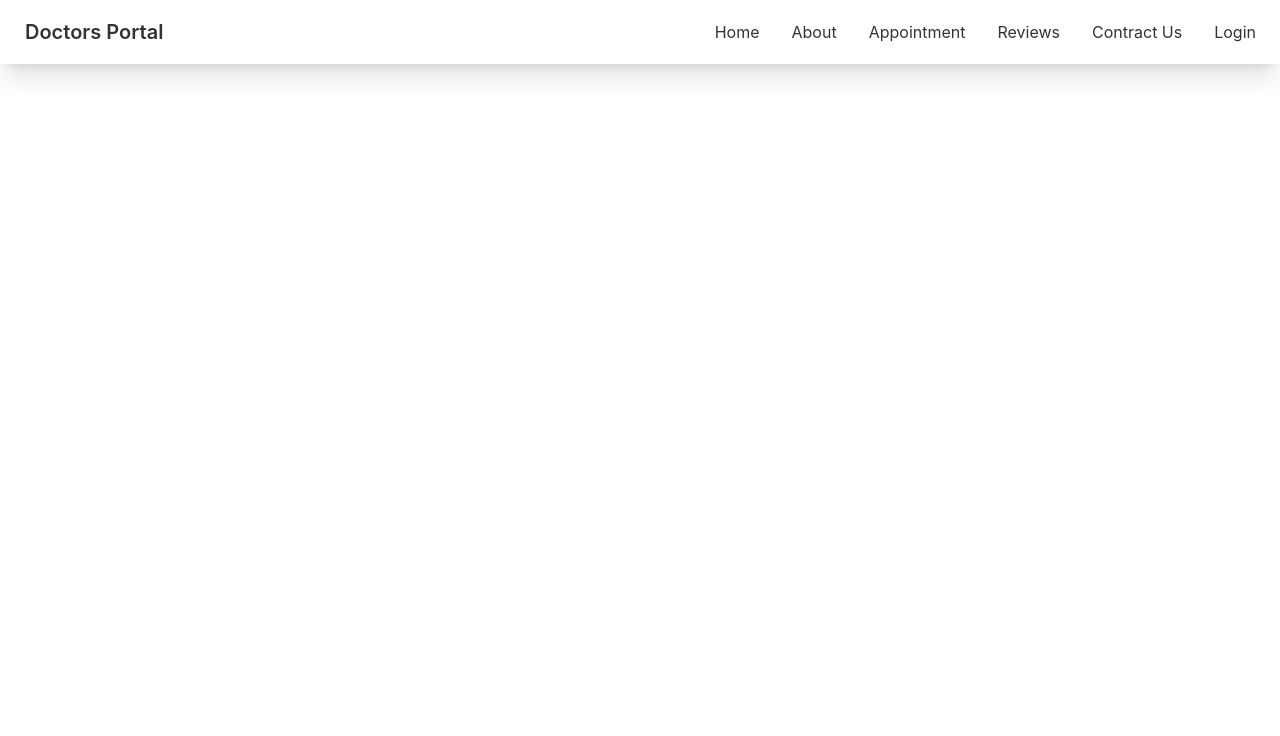
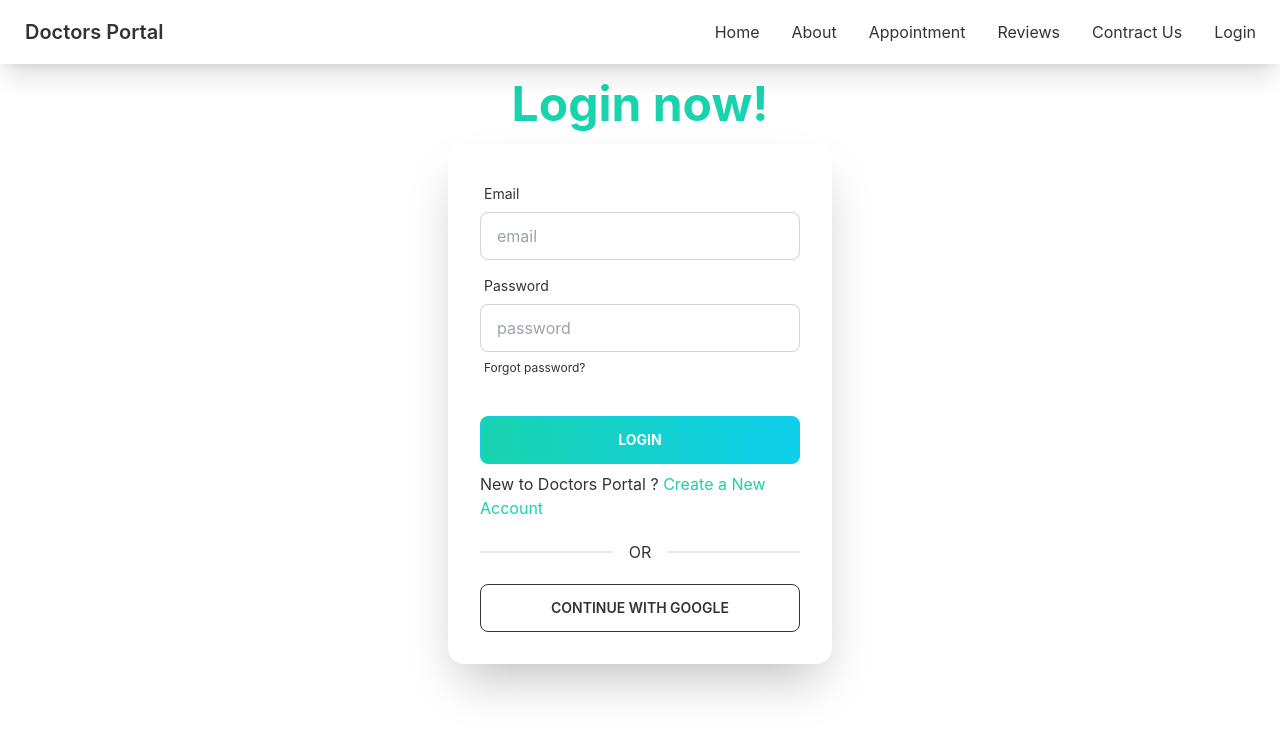
Before and after one commit to Niloy-Dey/doctors-portal-client-side, a React (Create React App) app: page /login in a window 1280 px wide. Shown: the top 736 px of the page. Built offline with nearby package versions, Linux system fonts and the light colour scheme; no server answers.

Commit message:
sign in google done

```diff
--- a/package.json
+++ b/package.json
@@ -13,6 +13,7 @@
     "react-day-picker": "^8.0.4",
     "react-dom": "^18.1.0",
     "react-firebase-hooks": "^5.0.3",
+    "react-hook-form": "^7.31.1",
     "react-router-dom": "^6.3.0",
     "react-scripts": "5.0.1",
     "web-vitals": "^2.1.4"
--- a/src/Pages/Login/Login.js
+++ b/src/Pages/Login/Login.js
@@ -1,9 +1,49 @@
 import React from 'react';
+import {useSignInWithGoogle} from 'react-firebase-hooks/auth';
+import auth from '../../firebase.init';
+const Login = () => {
 
-const Login = () => {
+    const [signInWithGoogle, user, loading, error] = useSignInWithGoogle(auth);
+    if(user){
+        console.log(user);
+    }
+
     return (
-        <div>
-            <h1>hello login</h1>
+        <div className='pt-20 '>
+            <h1 class="text-5xl font-bold text-center text-secondary">Login now!</h1>
+            <div class="hero ">
+                <div class="hero-content w-full flex-col lg:flex-row-reverse">
+                    <div class="card flex-shrink-0 w-full max-w-sm shadow-2xl bg-base-100">
+                        <div class="card-body">
+                            <div class="form-control">
+                                <label class="label">
+                                    <span class="label-text">Email</span>
+                                </label>
+                                <input type="text" placeholder="email" class="input input-bordered" />
+                            </div>
+                            <div class="form-control">
+                                <label class="label">
+                                    <span class="label-text">Password</span>
+                                </label>
+                                <input type="text" placeholder="password" class="input input-bordered" />
+                                <label class="label">
+                                    <a href="#" class="label-text-alt link link-hover">Forgot password?</a>
+                                </label>
+                            </div>
+                            <div class="form-control mt-6">
+                                <button class="btn btn-primary uppercase text-white font-bold bg-gradient-to-r from-secondary to-primary ">Login</button>
+                            </div>
+
+
+                                <p>New to Doctors Portal ? <a href=" " className='text-secondary'>Create a New Account</a>  </p>
+
+
+                            <div className='divider'>OR</div>
+                            <button onClick={() => signInWithGoogle()} className='btn btn-outline '>Continue With Google</button>
+                        </div>
+                    </div>
+                </div>
+            </div>
         </div>
     );
 };
```
Also changed, not shown: src/firebase.init.js (renamed from src/Firebase/firebase.init.js, +8 -1 lines), src/Firebase/firebase.config.js (deleted), 1 other file (tests, documents, lock files or other folders).
